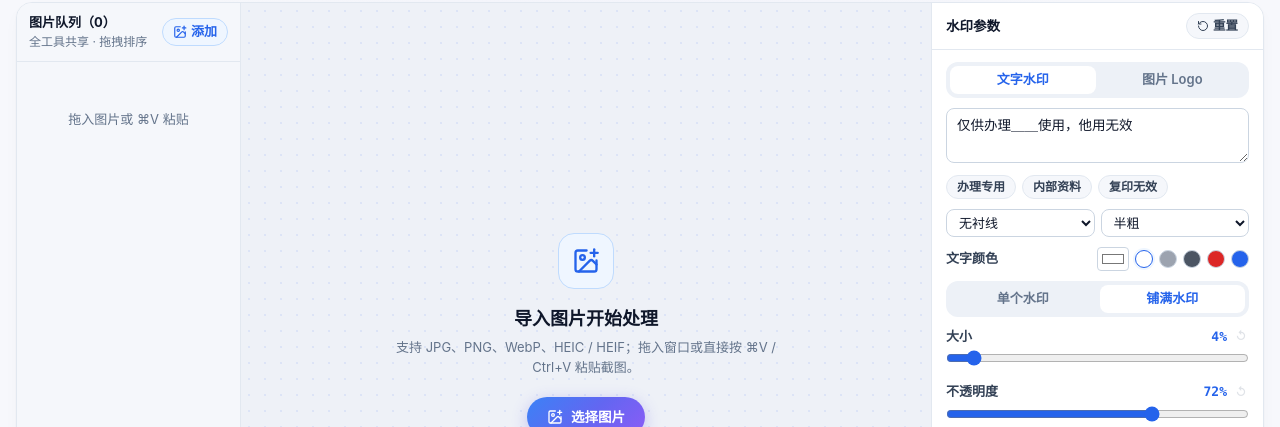
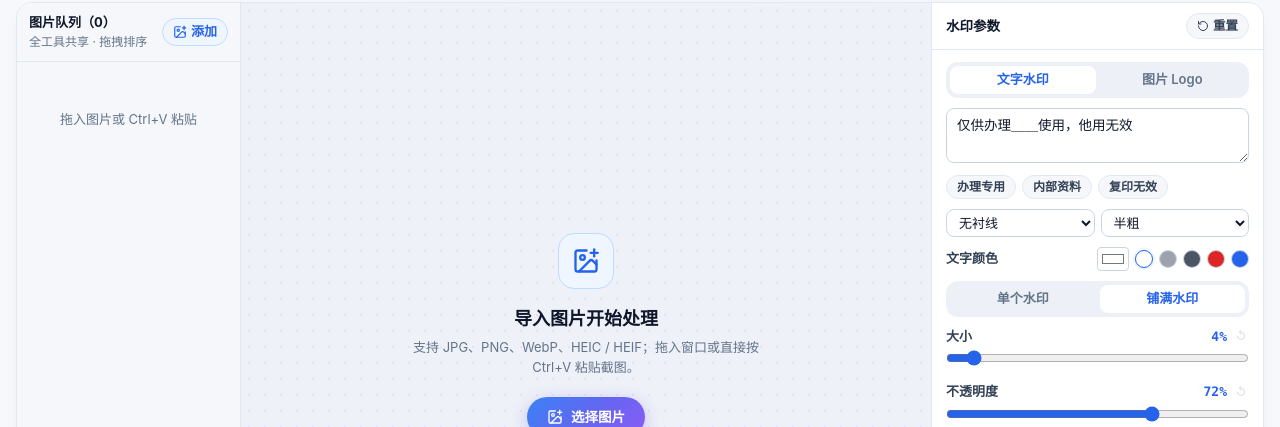
Before and after one commit to haifengyina2333/image-pdf-studio, a React (Vite) app: page / in a window 1280 px wide. Both pictures are taken after a click on the button "打开图片工作台（9 工具）". Shown: the part 120-547 px from the top of the page. Built offline with nearby package versions, Linux system fonts and the light colour scheme.

Commit message:
feat: auto-adapt Windows (Ctrl) / macOS (Cmd) shortcut labels in UI

```diff
--- a/src/components/HomeView.tsx
+++ b/src/components/HomeView.tsx
@@ -18,6 +18,8 @@ import { ImageToolId, useImageStore } from '../stores/useImageStore';
 import { PdfToolId, usePdfStore } from '../stores/usePdfStore';
 
 export function HomeView() {
+  const isMac = typeof navigator !== 'undefined' && /mac|iphone|ipad/i.test(navigator.platform || navigator.userAgent);
+  const pasteKey = isMac ? '⌘V' : 'Ctrl+V';
   const setRoute = useAppStore((s) => s.setRoute);
   const setImageTool = useImageStore((s) => s.setTool);
   const setPdfTool = usePdfStore((s) => s.setTool);
@@ -68,7 +70,7 @@ export function HomeView() {
             className="rounded-md border px-1.5 py-0.5 font-mono text-[13px] font-semibold"
             style={{ background: 'var(--bg-subtle)', borderColor: 'var(--line-strong)', color: 'var(--ink-2)' }}
           >
-            ⌘V
+            {pasteKey}
           </kbd>{' '}
           粘贴截图立即开始。
         </p>
--- a/src/components/ImageWorkspace.tsx
+++ b/src/components/ImageWorkspace.tsx
@@ -133,6 +133,10 @@ function SliderRow({
 }
 
 export function ImageWorkspace() {
+  const isMac = typeof navigator !== 'undefined' && /mac|iphone|ipad/i.test(navigator.platform || navigator.userAgent);
+  const pasteKey = isMac ? '⌘V' : 'Ctrl+V';
+  const copyKey = isMac ? '⌘⇧C' : 'Ctrl+Shift+C';
+  const saveKey = isMac ? '⌘S' : 'Ctrl+S';
   const tool = useImageStore((s) => s.tool);
   const items = useImageStore((s) => s.items);
   const selectedId = useImageStore((s) => s.selectedId);
@@ -682,7 +686,7 @@ export function ImageWorkspace() {
 
         {!items.length && (
           <div className="py-10 text-center text-[13px]" style={{ color: 'var(--muted)' }}>
-            拖入图片或 ⌘V 粘贴
+            拖入图片或 {pasteKey} 粘贴
           </div>
         )}
       </div>
@@ -715,7 +719,7 @@ export function ImageWorkspace() {
         导入图片开始处理
       </h2>
       <p className="mt-1.5 max-w-sm text-[13px]" style={{ color: 'var(--muted)' }}>
-        支持 JPG、PNG、WebP、HEIC / HEIF；拖入窗口或直接按 ⌘V / Ctrl+V 粘贴截图。
+        支持 JPG、PNG、WebP、HEIC / HEIF；拖入窗口或直接按 {pasteKey} 粘贴截图。
       </p>
       <button
         type="button"
@@ -1925,7 +1929,7 @@ export function ImageWorkspace() {
             type="button"
             onClick={copyCurrentPng}
             disabled={!items.length || busy}
-            title="复制图片到剪贴板（可在设置页切换 PNG / JPG 与尺寸上限）"
+            title={`复制图片到剪贴板（${copyKey}，可在设置页切换 PNG / JPG 与尺寸上限）`}
             className="studio-secondary-btn inline-flex h-10 shrink-0 items-center justify-center gap-1.5 rounded-full border px-3.5 text-[13px] font-semibold disabled:opacity-40"
           >
             <Copy className="h-3.5 w-3.5" />
@@ -1936,6 +1940,7 @@ export function ImageWorkspace() {
         <button
           type="button"
           onClick={exportCurrent}
+          title={`导出当前文件（${saveKey}）`}
           disabled={
             !items.length ||
             busy ||
```
